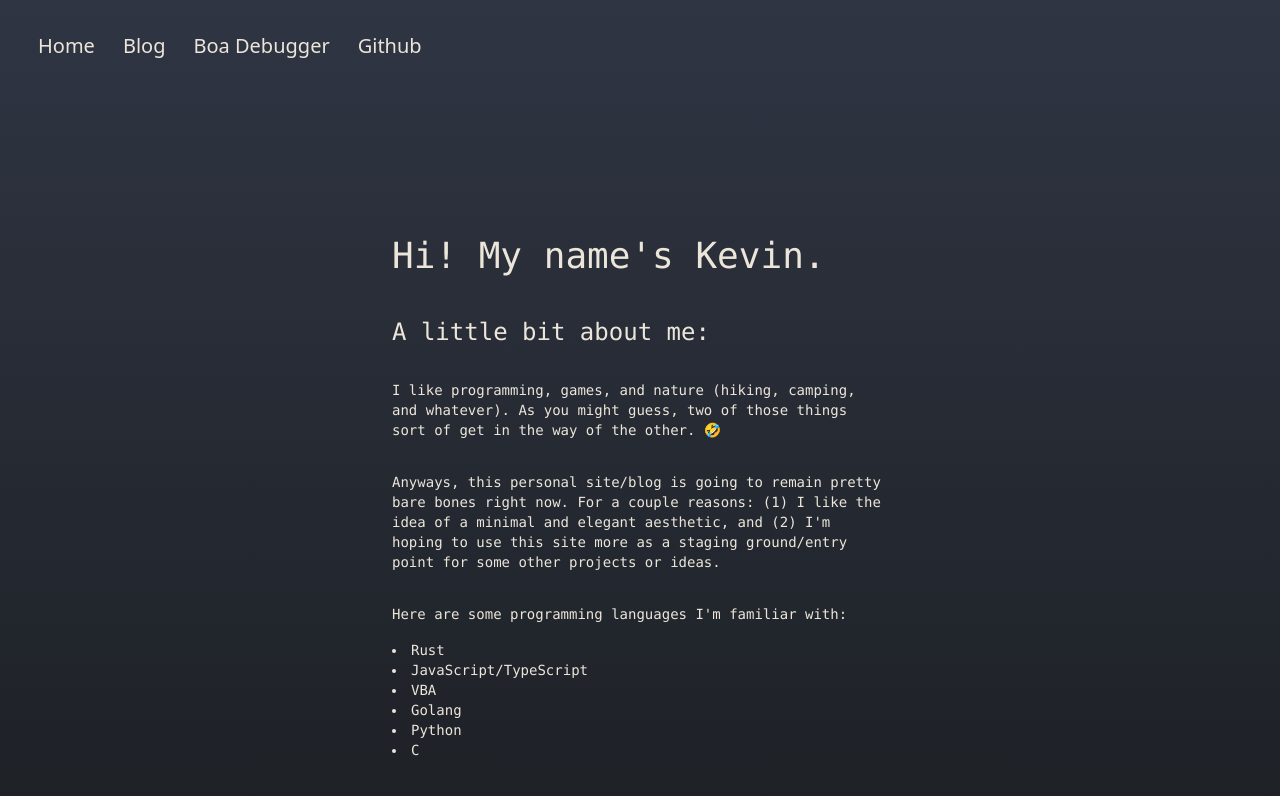
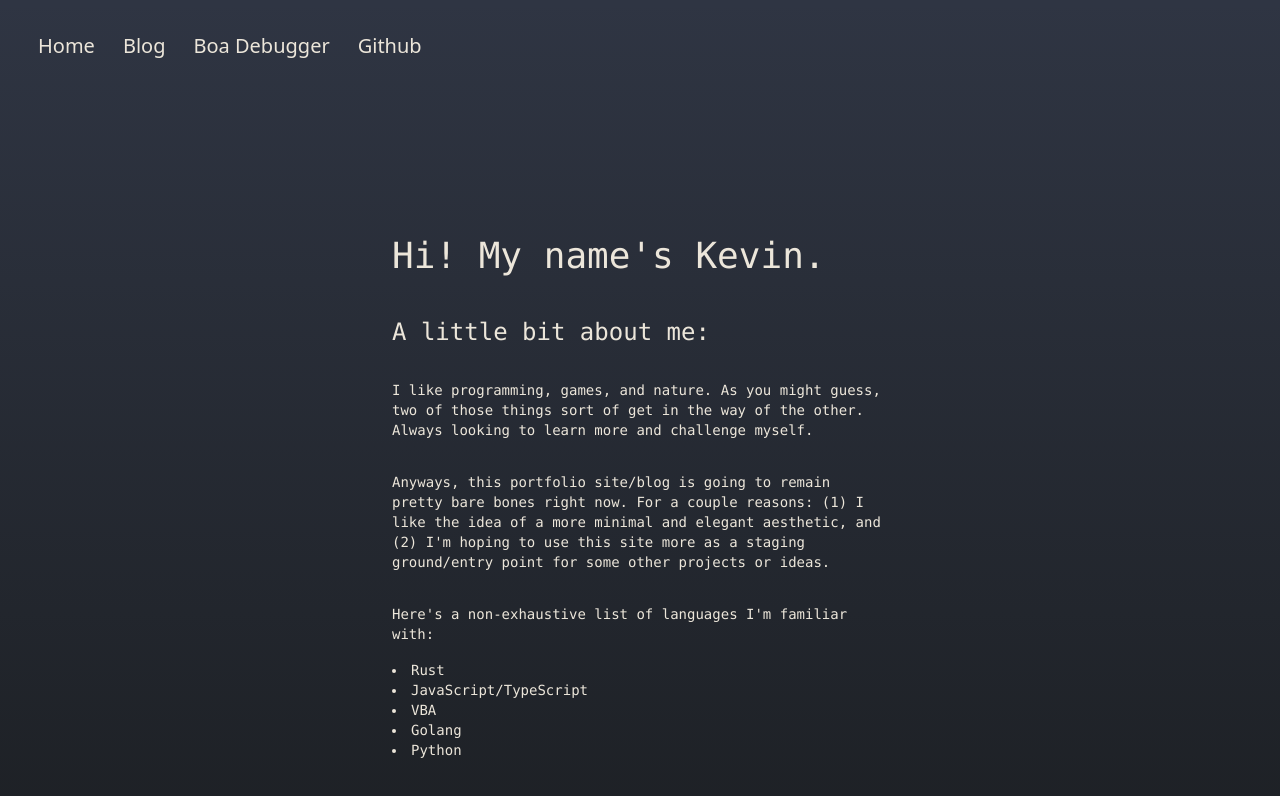
Before and after one commit to nekevss/nekevss.github.io, a Next.js app: page / in a window 1280 px wide. Shown: the top 796 px of the page. Built offline with nearby package versions, Linux system fonts and the light colour scheme.

Commit message:
Updating welcome message

```diff
--- a/src/pages/index.tsx
+++ b/src/pages/index.tsx
@@ -10,19 +10,18 @@ export default function Home() {
         <h1 className='text-4xl my-6'>{"Hi! My name's Kevin."}</h1>
         <h2 className="text-2xl my-4">{"A little bit about me:"}</h2>
         <p className='my-4'>
-          {"I like programming, games, and nature (hiking, camping, and whatever). As you might guess, two of those things sort of get in the way of the other. 🤣"}
+          {"I like programming, games, and nature. As you might guess, two of those things sort of get in the way of the other. Always looking to learn more and challenge myself."}
         </p>
         <p className='my-4'>
-          {"Anyways, this personal site/blog is going to remain pretty bare bones right now. For a couple reasons: (1) I like the idea of a minimal and elegant aesthetic, and (2) I'm hoping to use this site more as a staging ground/entry point for some other projects or ideas."}
+          {"Anyways, this portfolio site/blog is going to remain pretty bare bones right now. For a couple reasons: (1) I like the idea of a more minimal and elegant aesthetic, and (2) I'm hoping to use this site more as a staging ground/entry point for some other projects or ideas."}
         </p>
-        <h3 className='my-4'>{"Here are some programming languages I'm familiar with:"}</h3>
+        <h3 className='my-4'>{"Here's a non-exhaustive list of languages I'm familiar with:"}</h3>
         <ul className='list-disc list-inside'>
           <li>{"Rust"}</li>
           <li>{"JavaScript/TypeScript"}</li>
           <li>{"VBA"}</li>
           <li>{"Golang"}</li>
           <li>{"Python"}</li>
-          <li>{"C"}</li>
         </ul>
       </div>
       <Head>
```
